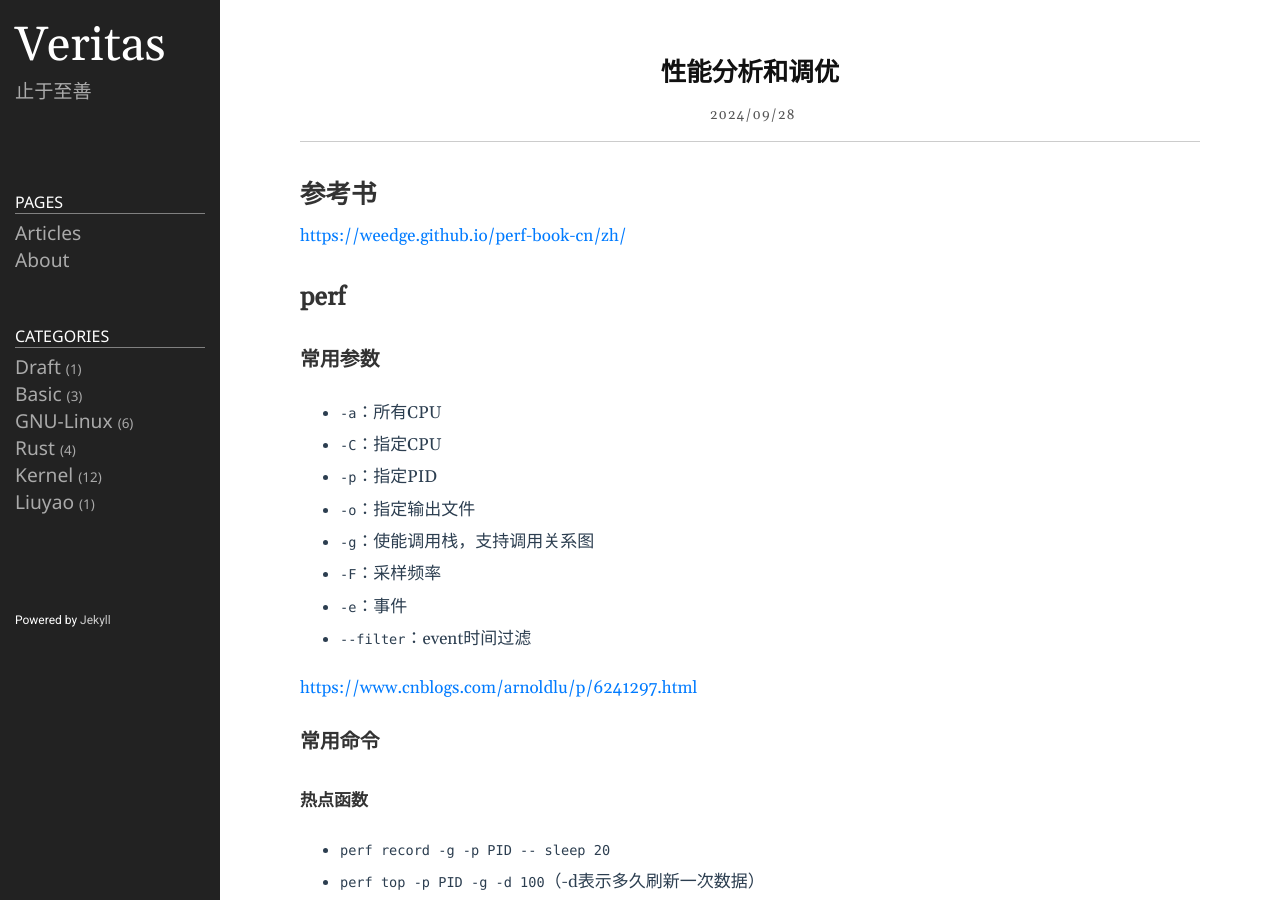
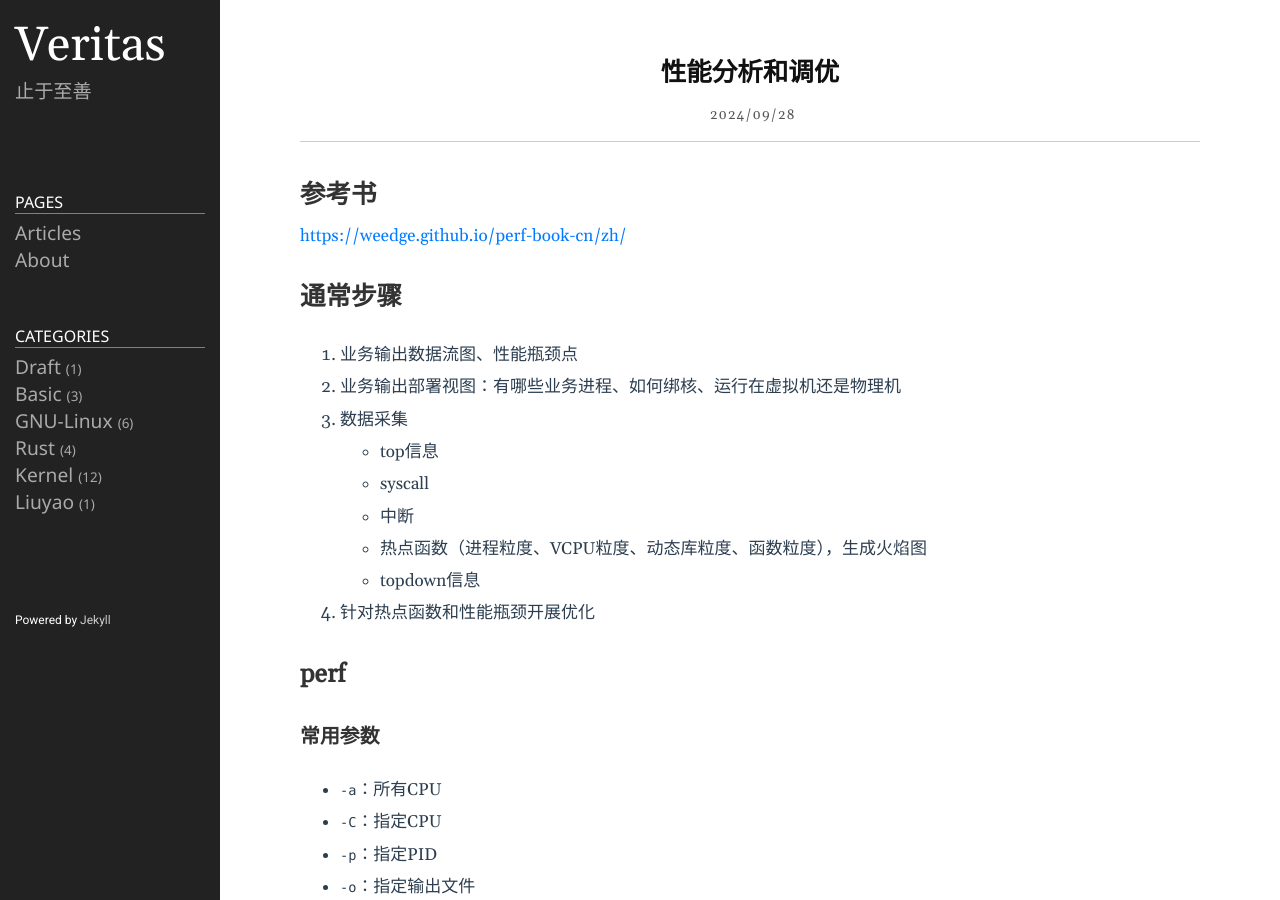
Before and after one commit to lclgo/lclgo.github.io, a Jekyll site: the page built from _posts/kernel/2024-09-28-performance.md, in a window 1280 px wide and 900 px high. Built offline with Jekyll 4.4.1, drawn with Linux system fonts in a browser that asks for light colours.

Commit message:
add notes

```diff
--- a/_posts/kernel/2024-09-28-performance.md
+++ b/_posts/kernel/2024-09-28-performance.md
@@ -8,6 +8,18 @@ date: 2024-09-28 15:00:00 +0800
 ## 参考书
 
 <https://weedge.github.io/perf-book-cn/zh/>
+
+## 通常步骤
+
+1. 业务输出数据流图、性能瓶颈点
+2. 业务输出部署视图：有哪些业务进程、如何绑核、运行在虚拟机还是物理机
+3. 数据采集
+    * top信息
+    * syscall
+    * 中断
+    * 热点函数（进程粒度、VCPU粒度、动态库粒度、函数粒度），生成火焰图
+    * topdown信息
+4. 针对热点函数和性能瓶颈开展优化
 
 ## perf
 
```
